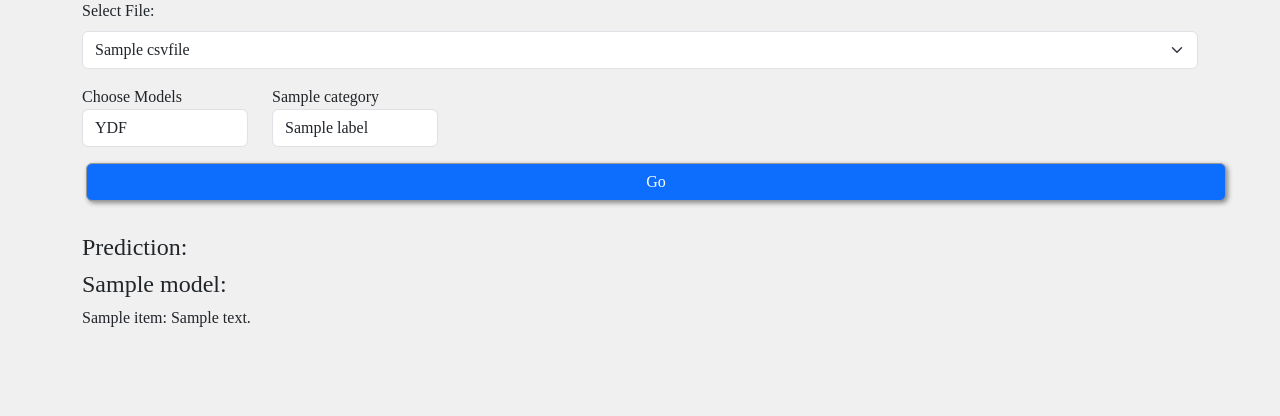
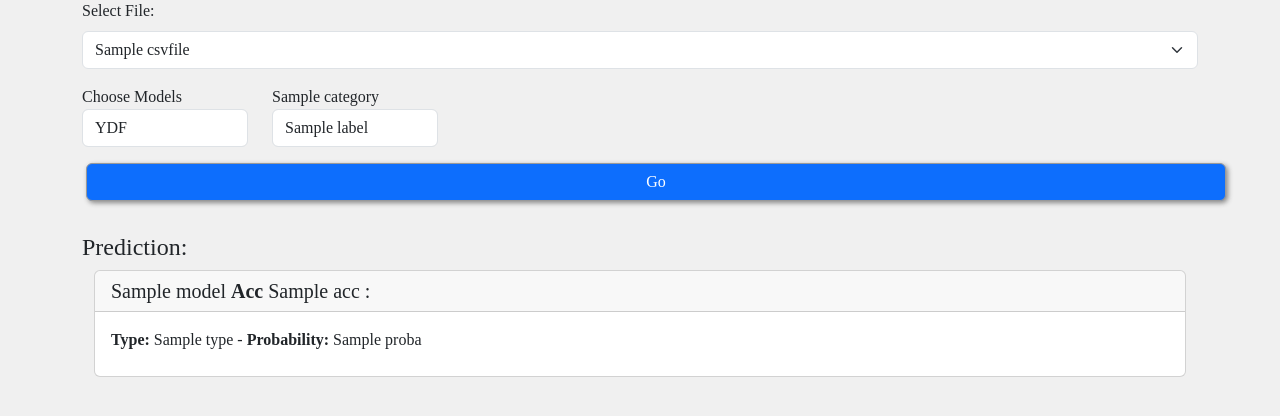
Before and after one commit to ppaauuoo/paper_cutting_project, a Django app: template paper_subsitution/templates/paper.html in a window 1280 px wide. Shown: the part 144-560 px from the top of the page. Run offline with Django 4.2, Linux system fonts and the light colour scheme; tables that the repository leaves empty hold one stand-in row (values such as "Sample post"); the template is opened without the code that fills it: values that come from a table or form of the project are taken from there, most other values are stand-ins (such as "Sample title", 1, 10 or a date in 2020).

Commit message:
feat(UI): better looking cnb output

```diff
--- a/paper_subsitution/templates/paper.html
+++ b/paper_subsitution/templates/paper.html
@@ -74,16 +74,26 @@
 
 {% else %}
 
+<div class="container">
     {% for model, predictions in prediction.items %}
-        <div class="model">
-            <h2>{{ model }}:</h2>
-            {% for item, details in predictions.items %}
-                <div class="prediction">
-                        {{ item }}: {{ details }}
-               </div>
-            {% endfor %}
+        <div class="card mb-4">
+            <div class="card-header">
+                <h2 class="h5 mb-0">{{ model }}
+                        <strong>Acc</strong> {{ predictions.acc }}
+                  :</h2>
+
+            </div>
+            <div class="card-body">
+                {% for item, details in predictions.items %}
+                    {% if not item == 'acc'%}
+                      <div class="mb-2">
+                          <strong>Type:</strong> {{ details.type }} - <strong>Probability:</strong> {{ details.proba }}
+                      </div>
+                    {% endif%}
+                {% endfor %}
+            </div>
         </div>
     {% endfor %}
-
+</div>
 {% endif %}
 {% endblock %}
```
